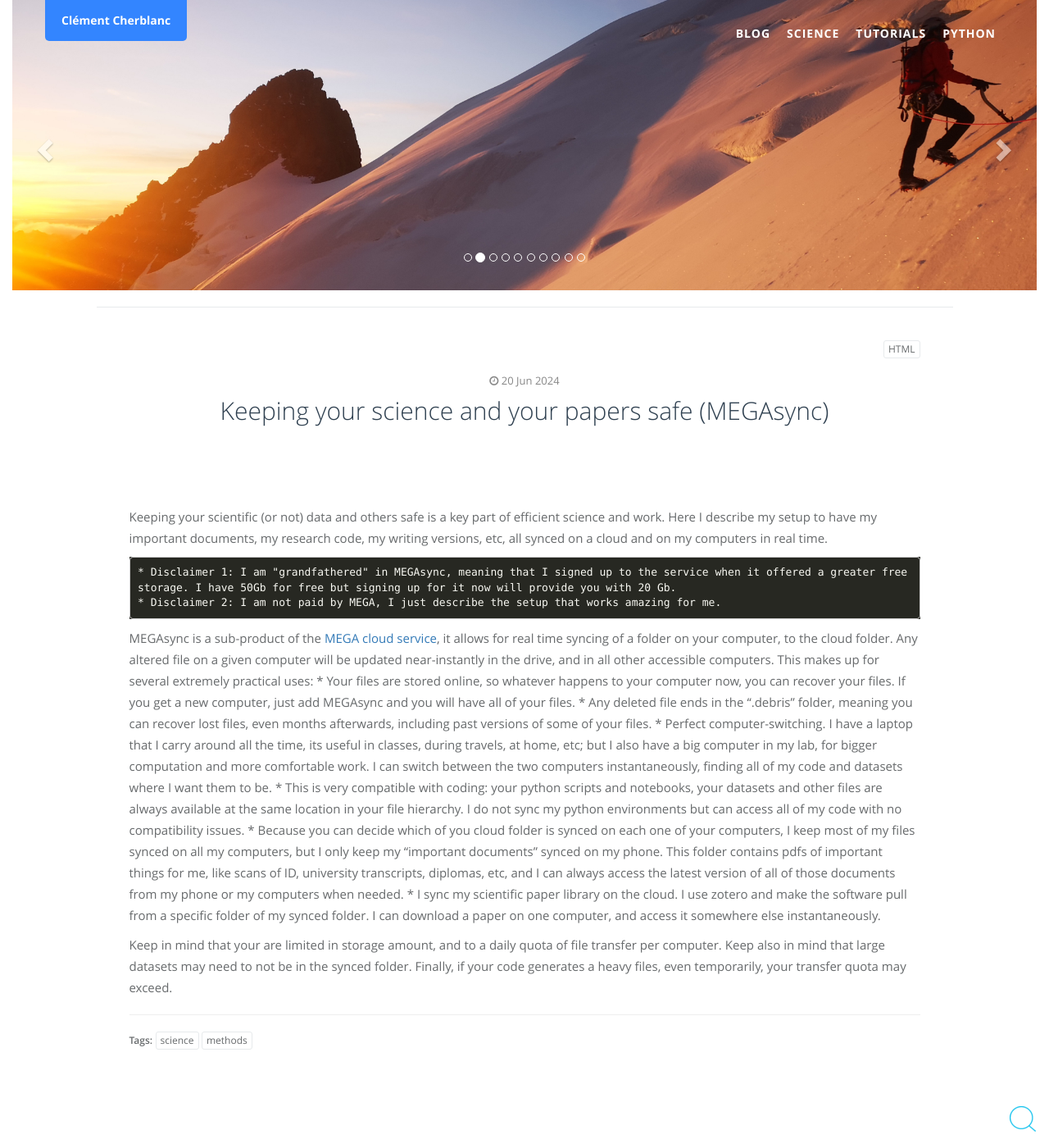
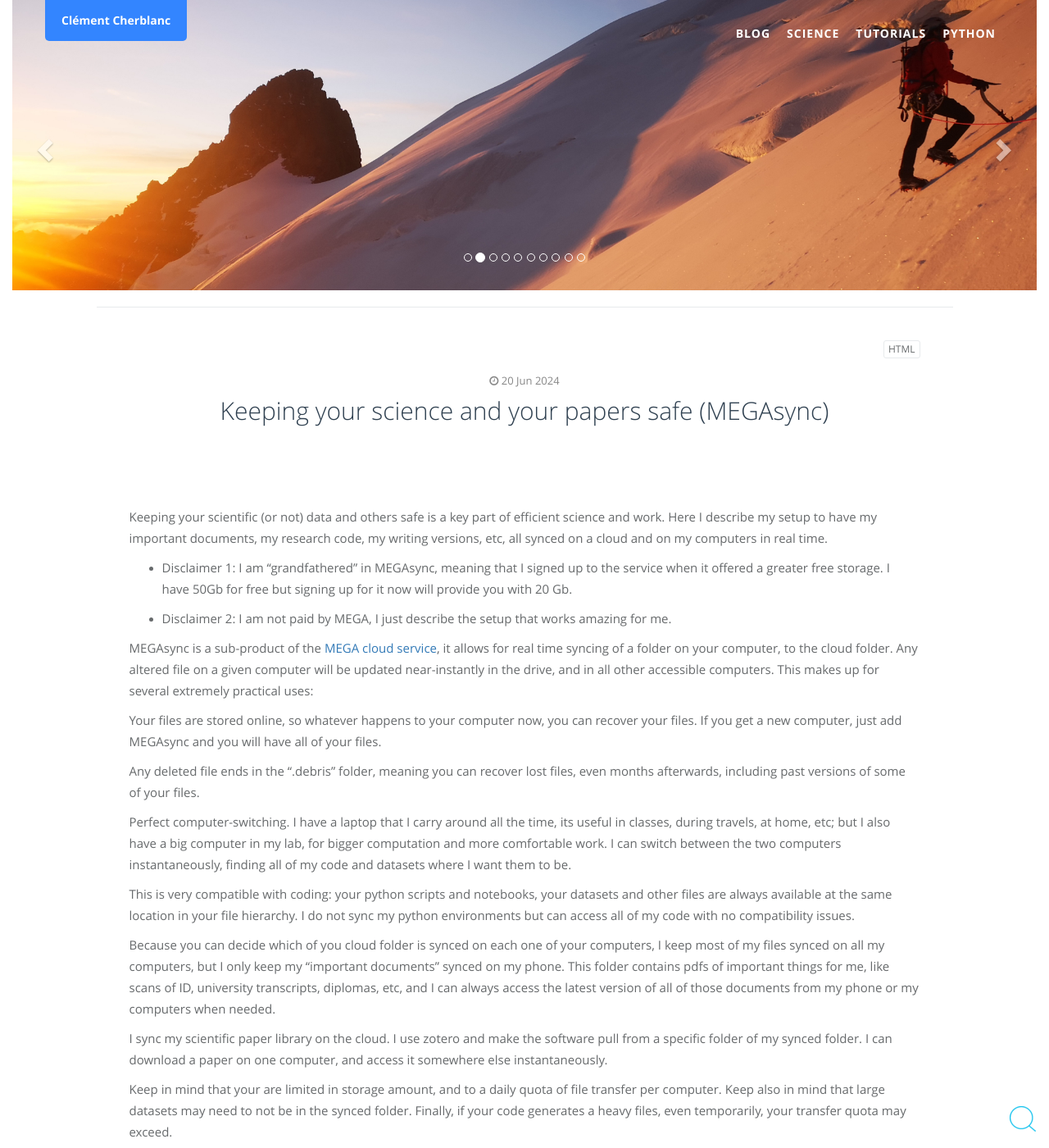
Before and after one commit to ClemAntarctica/ClemAntarctica.github.io, a Jekyll site: the page built from _posts/2024-06-20-drive-syncing.md, in a window 1280 px wide and 1400 px high. Shown: the whole window at 82% size. Built offline with Jekyll 4.4.1, drawn with Linux system fonts in a browser that asks for light colours; comment, search, counter and statistics services are not loaded.

Commit message:
Add files via upload

```diff
--- a/_posts/2024-06-20-drive-syncing.md
+++ b/_posts/2024-06-20-drive-syncing.md
@@ -11,15 +11,22 @@ icon: icon-html
 
 Keeping your scientific (or not) data and others safe is a key part of efficient science and work. Here I describe my setup to have my important documents, my research code, my writing versions, etc, all synced on a cloud and on my computers in real time.
 
-	* Disclaimer 1: I am "grandfathered" in MEGAsync, meaning that I signed up to the service when it offered a greater free storage. I have 50Gb for free but signing up for it now will provide you with 20 Gb.
-	* Disclaimer 2: I am not paid by MEGA, I just describe the setup that works amazing for me.
+- Disclaimer 1: I am "grandfathered" in MEGAsync, meaning that I signed up to the service when it offered a greater free storage. I have 50Gb for free but signing up for it now will provide you with 20 Gb.
+
+- Disclaimer 2: I am not paid by MEGA, I just describe the setup that works amazing for me.
 
 MEGAsync is a sub-product of the [MEGA cloud service](https://mega.nz), it allows for real time syncing of a folder on your computer, to the cloud folder. Any altered file on a given computer will be updated near-instantly in the drive, and in all other accessible computers. This makes up for several extremely practical uses:
-	* Your files are stored online, so whatever happens to your computer now, you can recover your files. If you get a new computer, just add MEGAsync and you will have all of your files.
-	* Any deleted file ends in the ".debris" folder, meaning you can recover lost files, even months afterwards, including past versions of some of your files.
-	* Perfect computer-switching. I have a laptop that I carry around all the time, its useful in classes, during travels, at home, etc; but I also have a big computer in my lab, for bigger computation and more comfortable work. I can switch between the two computers instantaneously, finding all of my code and datasets where I want them to be.
-	* This is very compatible with coding: your python scripts and notebooks, your datasets and other files are always available at the same location in your file hierarchy. I do not sync my python environments but can access all of my code with no compatibility issues.
-	* Because you can decide which of you cloud folder is synced on each one of your computers, I keep most of my files synced on all my computers, but I only keep my "important documents" synced on my phone. This folder contains pdfs of important things for me, like scans of ID, university transcripts, diplomas, etc, and I can always access the latest version of all of those documents from my phone or my computers when needed.
-	* I sync my scientific paper library on the cloud. I use zotero and make the software pull from a specific folder of my synced folder. I can download a paper on one computer, and access it somewhere else instantaneously.
+
+Your files are stored online, so whatever happens to your computer now, you can recover your files. If you get a new computer, just add MEGAsync and you will have all of your files.
+
+Any deleted file ends in the ".debris" folder, meaning you can recover lost files, even months afterwards, including past versions of some of your files.
+
+Perfect computer-switching. I have a laptop that I carry around all the time, its useful in classes, during travels, at home, etc; but I also have a big computer in my lab, for bigger computation and more comfortable work. I can switch between the two computers instantaneously, finding all of my code and datasets where I want them to be.
+
+This is very compatible with coding: your python scripts and notebooks, your datasets and other files are always available at the same location in your file hierarchy. I do not sync my python environments but can access all of my code with no compatibility issues.
+
+Because you can decide which of you cloud folder is synced on each one of your computers, I keep most of my files synced on all my computers, but I only keep my "important documents" synced on my phone. This folder contains pdfs of important things for me, like scans of ID, university transcripts, diplomas, etc, and I can always access the latest version of all of those documents from my phone or my computers when needed.
+
+I sync my scientific paper library on the cloud. I use zotero and make the software pull from a specific folder of my synced folder. I can download a paper on one computer, and access it somewhere else instantaneously.
 
 Keep in mind that your are limited in storage amount, and to a daily quota of file transfer per computer. Keep also in mind that large datasets may need to not be in the synced folder. Finally, if your code generates a heavy files, even temporarily, your transfer quota may exceed.
```
